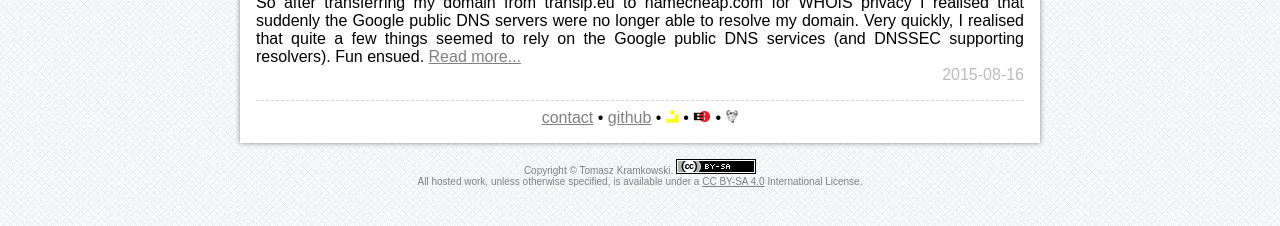
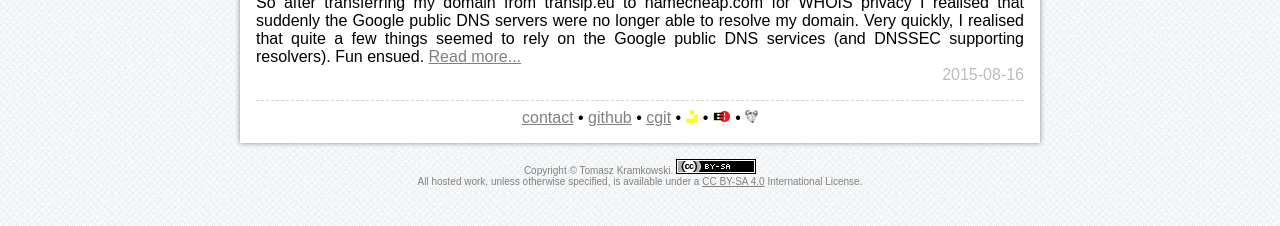
Before and after one commit to EliteTK/the-tk.com, a Jekyll site: the page built from index.md, in a window 1280 px wide. Shown: the part 591-817 px from the top of the page. Built offline with Jekyll 4.4.1, drawn with Linux system fonts in a browser that asks for light colours; our own code applies the rules of GitHub Pages for plain Markdown files.

Commit message:
cgit link

```diff
--- a/_includes/footer.html
+++ b/_includes/footer.html
@@ -2,6 +2,7 @@
     <footer>
       <a href="mailto:website-inquiries@the-tk.com">contact</a> •
       <a href="https://github.com/EliteTK">github</a> •
+      <a href="https://the-tk.com/cgit">cgit</a> •
       <a href="http://www.catb.org/hacker-emblem/"><img class="icon" src="/images/glider-yellow.png" alt="Hacker Emblem" /></a> •
       <a href="https://www.eff.org/"><img class="icon" src="/images/EFF.png" alt="EFF Logo" /></a> •
       <a href="https://www.fsf.org/"><img class="icon" src="/images/GNU.png" alt="GNU Logo" /></a>
```
